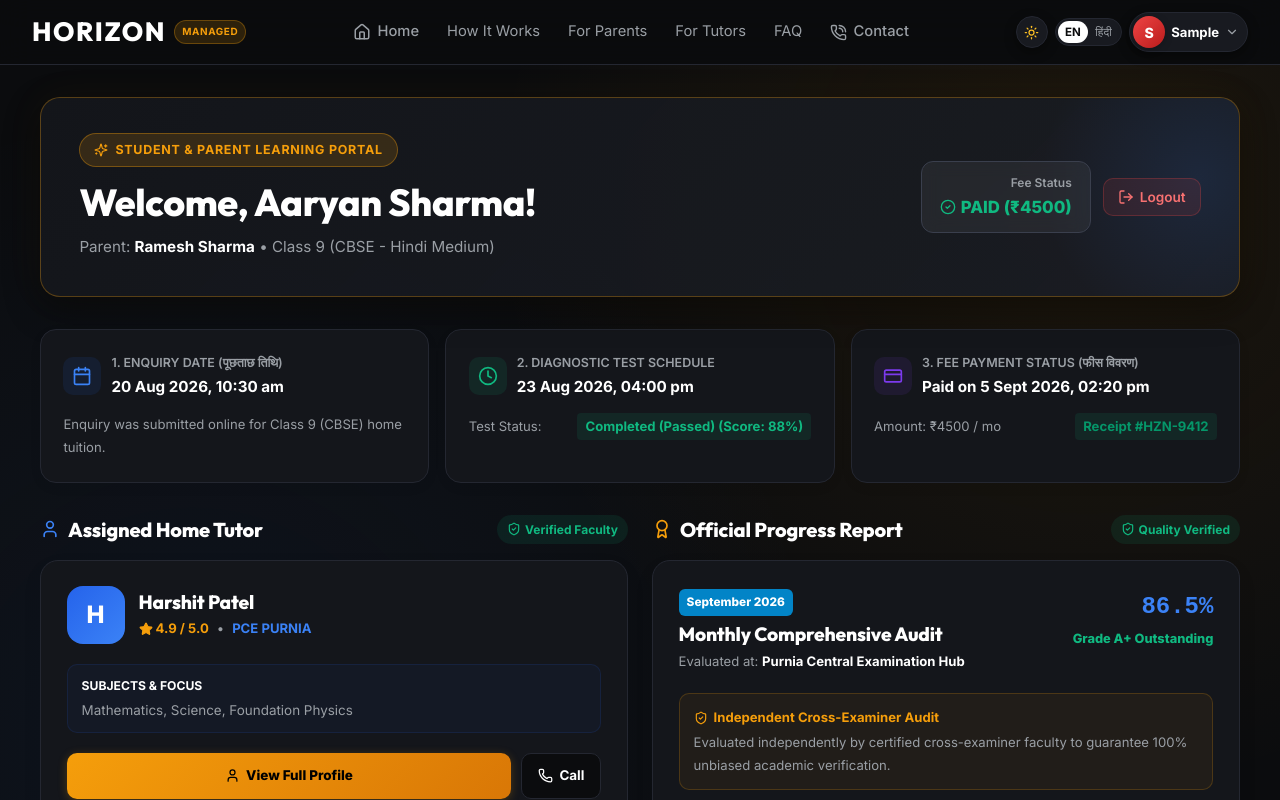
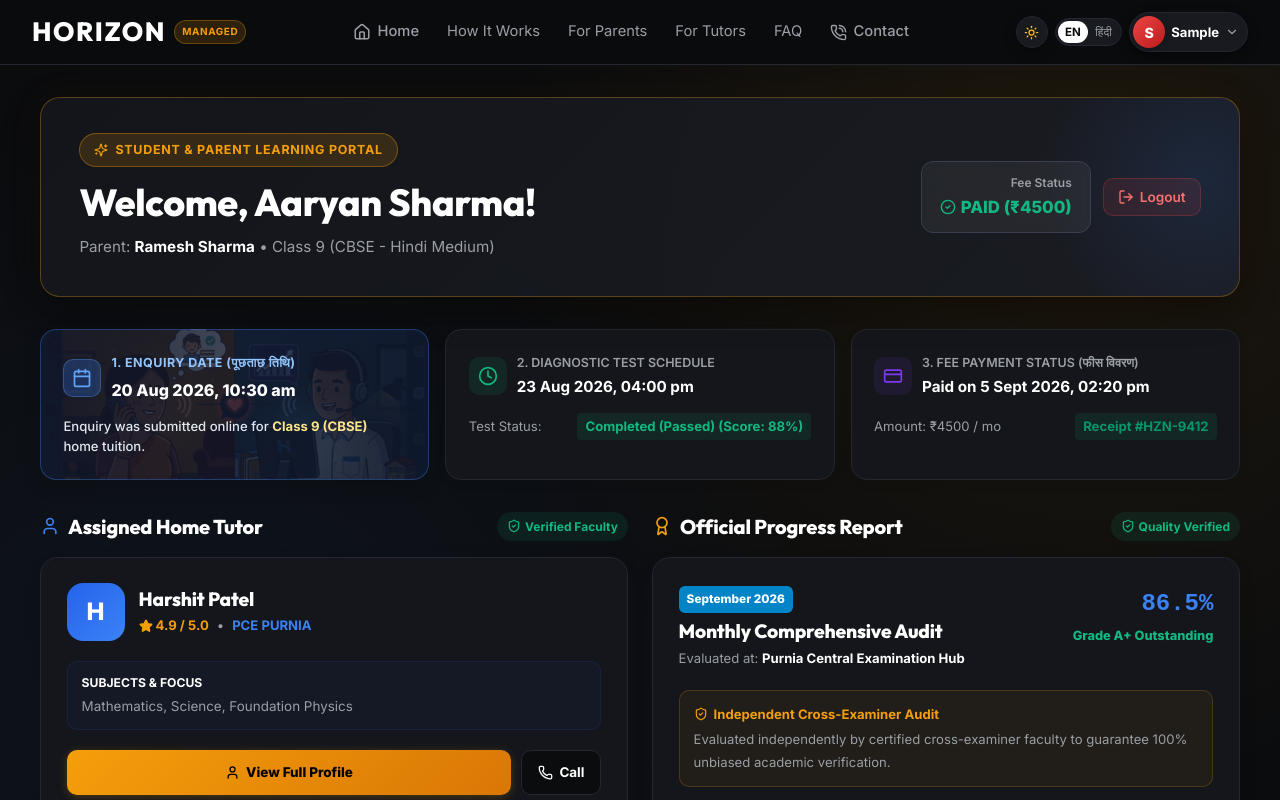
Before and after one commit to ctrlaltsolveorg-cloud/horizon-home-tuition, a Next.js app: page /student-dashboard in a window 1280 px wide. Shown: the top 800 px of the page. Built offline with nearby package versions, Linux system fonts and the light colour scheme; no server answers; the database is empty; sample sign-in values are in the browser's storage.

Commit message:
feat(ui): add enquiry_banner background to student dashboard enquiry card

```diff
--- a/src/app/student-dashboard/page.tsx
+++ b/src/app/student-dashboard/page.tsx
@@ -329,39 +329,44 @@ export default function StudentDashboard() {
             gap: '1rem',
             marginBottom: '2rem'
           }}>
-            {/* Card 1: Kab Enquiry Ki Thi */}
+            {/* Card 1: Kab Enquiry Ki Thi (With enquiry_banner.png Background) */}
             <div style={{
-              background: 'var(--card-bg)',
-              border: '1px solid var(--border-color)',
+              position: 'relative',
               borderRadius: '16px',
-              padding: '1.4rem',
-              boxShadow: '0 4px 16px rgba(0,0,0,0.03)',
-              position: 'relative'
+              border: '1px solid rgba(59, 130, 246, 0.35)',
+              overflow: 'hidden',
+              boxShadow: '0 6px 20px rgba(0,0,0,0.12)',
+              backgroundImage: `linear-gradient(to right, rgba(15, 23, 42, 0.90) 0%, rgba(15, 23, 42, 0.80) 50%, rgba(15, 23, 42, 0.88) 100%), url('/enquiry_banner.png')`,
+              backgroundSize: 'cover',
+              backgroundPosition: 'center',
+              padding: '1.4rem'
             }}>
-              <div style={{ display: 'flex', alignItems: 'center', gap: '10px', marginBottom: '0.8rem' }}>
+              <div style={{ display: 'flex', alignItems: 'center', gap: '10px', marginBottom: '0.8rem', position: 'relative', zIndex: 2 }}>
                 <div style={{
                   width: '38px',
                   height: '38px',
                   borderRadius: '10px',
-                  background: 'rgba(37, 99, 235, 0.1)',
-                  color: 'var(--primary)',
+                  background: 'rgba(59, 130, 246, 0.25)',
+                  color: '#60A5FA',
+                  border: '1px solid rgba(96, 165, 250, 0.3)',
                   display: 'flex',
                   alignItems: 'center',
-                  justifyContent: 'center'
+                  justifyContent: 'center',
+                  flexShrink: 0
                 }}>
                   <Calendar size={20} />
                 </div>
                 <div>
-                  <div style={{ fontSize: '0.78rem', color: 'var(--text-secondary)', fontWeight: 600, textTransform: 'uppercase' }}>
+                  <div style={{ fontSize: '0.78rem', color: '#93C5FD', fontWeight: 700, textTransform: 'uppercase', letterSpacing: '0.04em' }}>
                     1. Enquiry Date (पूछताछ तिथि)
                   </div>
-                  <div style={{ fontSize: '0.95rem', fontWeight: 700, color: 'var(--text-primary)' }}>
+                  <div style={{ fontSize: '1rem', fontWeight: 800, color: '#FFFFFF', marginTop: '2px' }}>
                     {formatDate(enquiry?.enquiry_date)}
                   </div>
                 </div>
               </div>
-              <p style={{ fontSize: '0.82rem', color: 'var(--text-secondary)', margin: 0 }}>
-                Enquiry was submitted online for {enquiry?.class_level} ({enquiry?.board}) home tuition.
+              <p style={{ fontSize: '0.82rem', color: '#E2E8F0', margin: 0, position: 'relative', zIndex: 2, lineHeight: 1.5, fontWeight: 500 }}>
+                Enquiry was submitted online for <strong style={{ color: '#FDE68A' }}>{enquiry?.class_level} ({enquiry?.board})</strong> home tuition.
               </p>
             </div>
 
```
Also changed, not shown: public/enquiry_banner.png (added).
